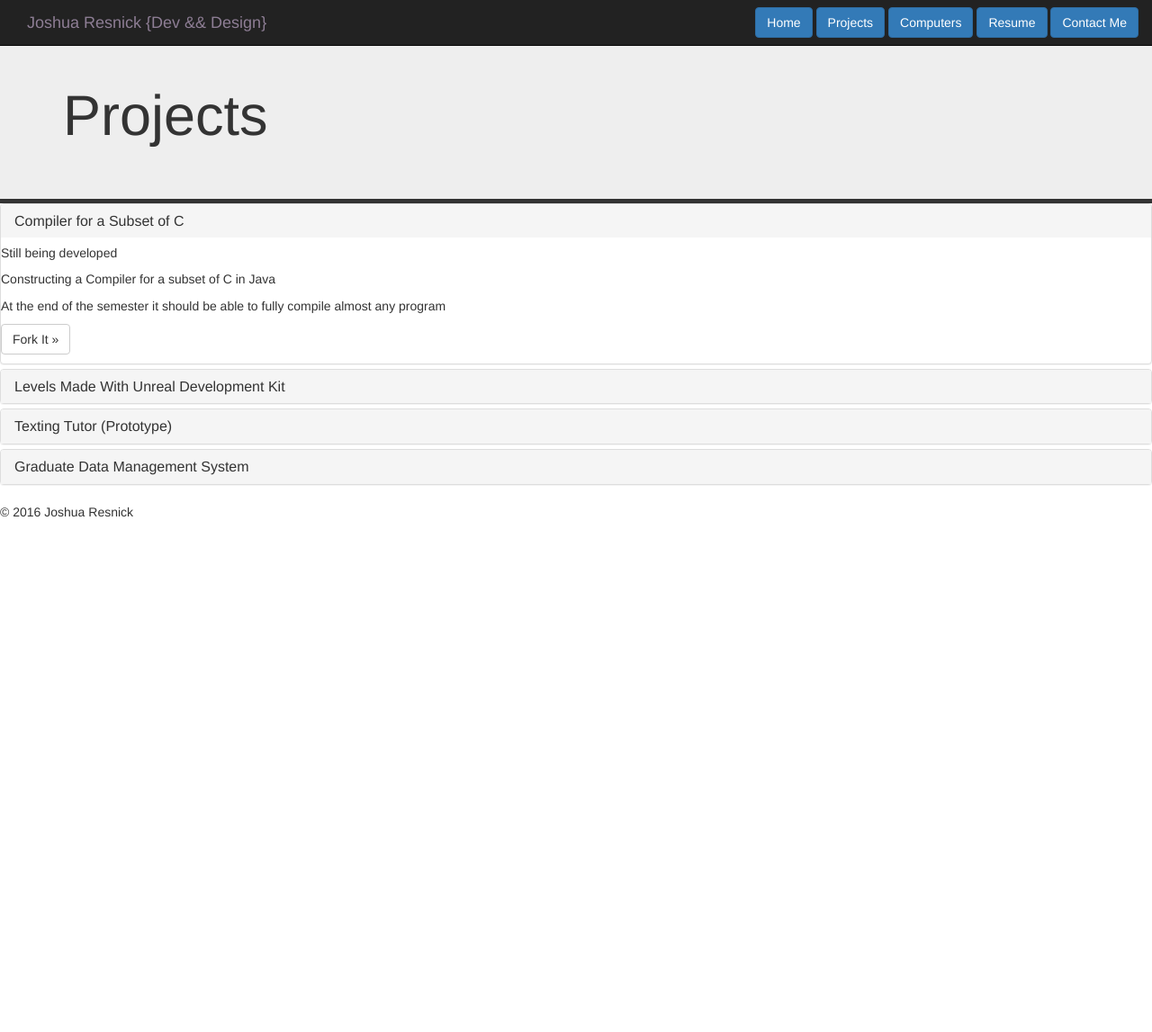
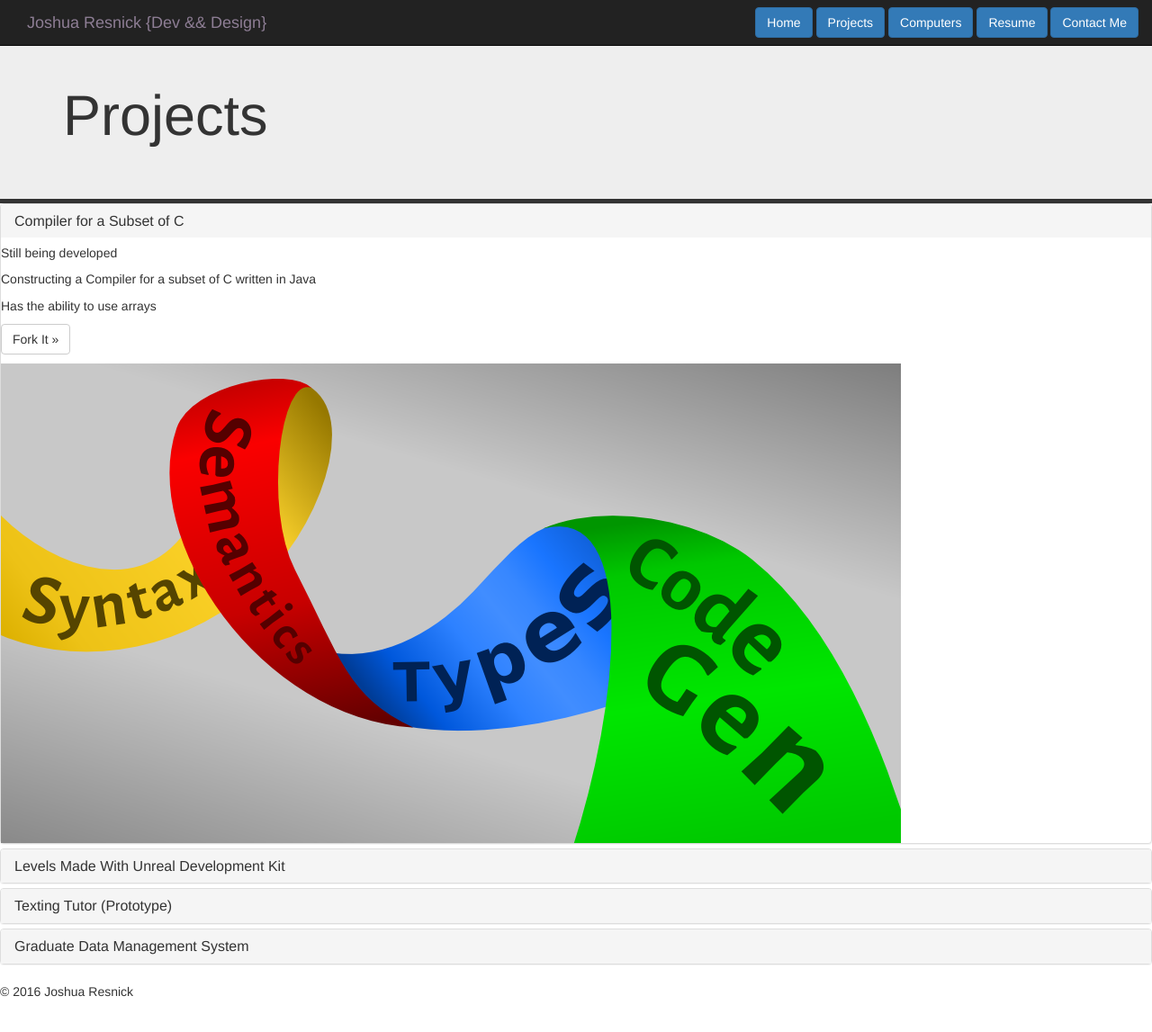
Before and after one commit to Afro523/Afro523.github.io, a PHP site: page /pages/projects.html in a window 1280 px wide. Shown: the whole page at 90% size. Before the commit the page ends 575 px from the top, so only its background shows below. Run offline with PHP 8.4, Linux system fonts and the light colour scheme; some libraries are stand-ins or nearby versions.

Commit message:
woo
more stuff

```diff
--- a/myCustomStyles.css
+++ b/myCustomStyles.css
@@ -16,13 +16,12 @@ body { padding-bottom: 2%;
 	float: right;
 }
 
+.compPreview{
+	width:75%;
+}
+
 .resume{
 	margin-top: 7%
-}
-
-.img-container{
-	height: 100%;
-	width: 50%;
 }
 
 .navbarCustom{
@@ -37,11 +36,6 @@ body { padding-bottom: 2%;
 .navbarCustom:hover{
 	transition: 4s, linear;
 	color:#00FA1E;
-}
-
-.img-responsive{
-	height:50%;
-	overflow:hidden;
 }
 
 #starthidden{
--- a/pages/computers.html
+++ b/pages/computers.html
@@ -60,7 +60,7 @@
           <h2>The Work Horse</h2>
 
             <div class="thumbnail img-container">
-             <img class="img-responsive" src="../images/computerCase.jpg">
+             <img class="compPreview img-responsive" src="../images/computerCase.jpg">
             </div>
 
           <p><a type="link" class="btn btn-default" href="pages/computers.html" role="button" data-toggle="modal" data-target="#comp1Modal">Peek Inside &raquo;</a></p>
@@ -70,7 +70,7 @@
           <h2>Gamer's Delight</h2>
 
             <div class="thumbnail img-container">
-             <img class="img-responsive" src="../images/computerCase2.jpg">
+             <img class="compPreview img-responsive" src="../images/computerCase2.jpg">
             </div>
 
           <p><a type="link" class="btn btn-default" href="pages/computers.html" role="button" data-toggle="modal" data-target="#comp2Modal">Peek Inside &raquo;</a></p>
@@ -149,7 +149,7 @@
                   <!--Modal Body-->
 
                   <div class="modal-body text-center">
-                  <img src="../images/computerCase.jpg" class="img-thumbnail pull-left">
+                  <img src="../images/computerCase2.jpg" class="img-thumbnail pull-left">
                     <table class=" modalTable table-condensed text-left pull-left">
                       <tbody>
                         <tr>
--- a/pages/projects.html
+++ b/pages/projects.html
@@ -66,13 +66,19 @@
                 </h4>
             </div>
             <div id="collapseOne" class="panel-collapse collapse in">
-          <h5>Still being developed</h5>
+              <div class="align-left">
+                <h5>Still being developed</h5>
 
-              <p>Constructing a Compiler for a subset of C in Java</p>
-              <p>At the end of the semester it should be able to fully compile almost any program</p>
+                <p>Constructing a Compiler for a subset of C written in Java</p>
+                <p>Has the ability to use arrays</p>
 
-          <p><a type="link" class="btn btn-default" href="https://github.com/Afro523/Compiler-Construction" role="button">Fork It &raquo;</a></p>
-            </div>
+                <p><a type="link" class="btn btn-default" href="https://github.com/Afro523/Compiler-Construction" role="button">Fork It &raquo;</a></p>
+              </div>
+              <div class="align-right">
+                <img class="img-responsive" src="../images/compiler.png">
+
+              </div>
+          </div>
         </div>
         <div class="panel panel-default">
             <div class="panel-heading">
@@ -82,7 +88,8 @@
             </div>
             <div id="collapseTwo" class="panel-collapse collapse">
                 <div class="panel-body">
-                    <p>Bootstrap is a powerful front-end framework for faster and easier web development. It is a collection of CSS and HTML conventions. <a href="http://www.tutorialrepublic.com/twitter-bootstrap-tutorial/">Learn more.</a></p>
+                    <p>Levels created using UDK</p>
+                    <p>Created dynamic sunlight</p>
                 </div>
             </div>
         </div>
@@ -94,10 +101,15 @@
             </div>
             <div id="collapseThree" class="panel-collapse collapse">
                 <div class="panel-body">
+                  <div>
                     <p>Developed using the Ionic Framwork</p>
                     <p>Built using Angular JS, SCSS, and HTML (all parts of the Ionic Framework)</p>
                     <p>Inspired by many years of using Mavis Beacon in middle school</p>
                     <p><a type="link" class="btn btn-default" href="#" role="button">Email Me &raquo;</a></p>
+                  </div>
+                  <div>
+                    <img class="img-responsive" src="../images/ionic.png">
+                  </div>
                 </div>
             </div>
         </div>
--- a/pages/resume.html
+++ b/pages/resume.html
@@ -2,8 +2,8 @@
 <html>
     <head>
         <title>A Resnick Resume </title>
-                <link rel="stylesheet" type="text/css" href="../myCustomStyles.css">
         <link rel="stylesheet" href="https://maxcdn.bootstrapcdn.com/bootstrap/3.3.6/css/bootstrap.min.css" integrity="sha384-1q8mTJOASx8j1Au+a5WDVnPi2lkFfwwEAa8hDDdjZlpLegxhjVME1fgjWPGmkzs7" crossorigin="anonymous">
+        <link rel="stylesheet" type="text/css" href="../myCustomStyles.css">
 
       <meta name="viewport" content="width=device-width, initial-scale=1">
     </head>
@@ -36,7 +36,7 @@
       <div class="resume">
       <header class="page-header">
       <h1 class="page-title">Resume of Joshua Resnick</h1>
-      <small> Last Updated on: <time>Sunday, Febuary 28, 2016</time></small>
+      <small> Last Updated on: <time>Sunday, May 9, 2016</time></small>
       <!-- Modal -->
         <div class="modal fade" id="contactModal" role="dialog">
           <div class="modal-dialog">
```
Also changed, not shown: images/compiler.png (added), images/ionic.png (added).
